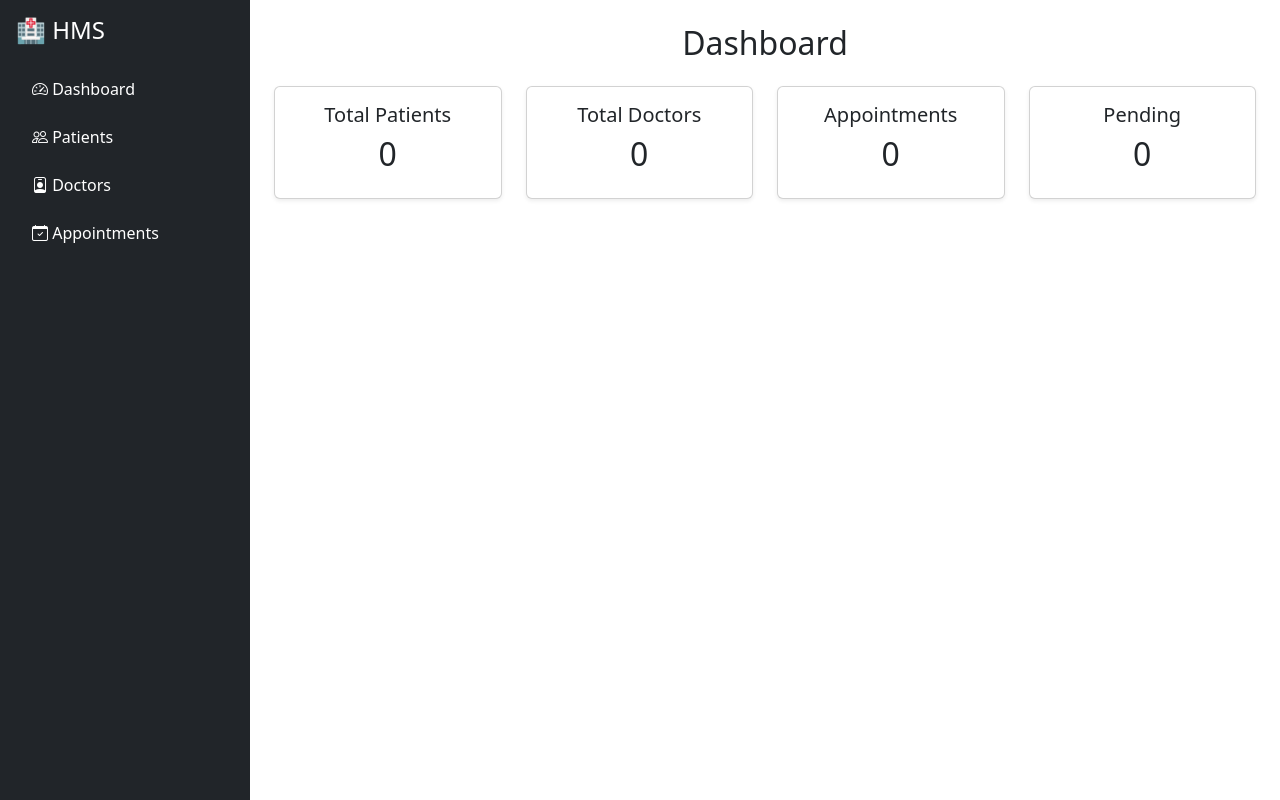
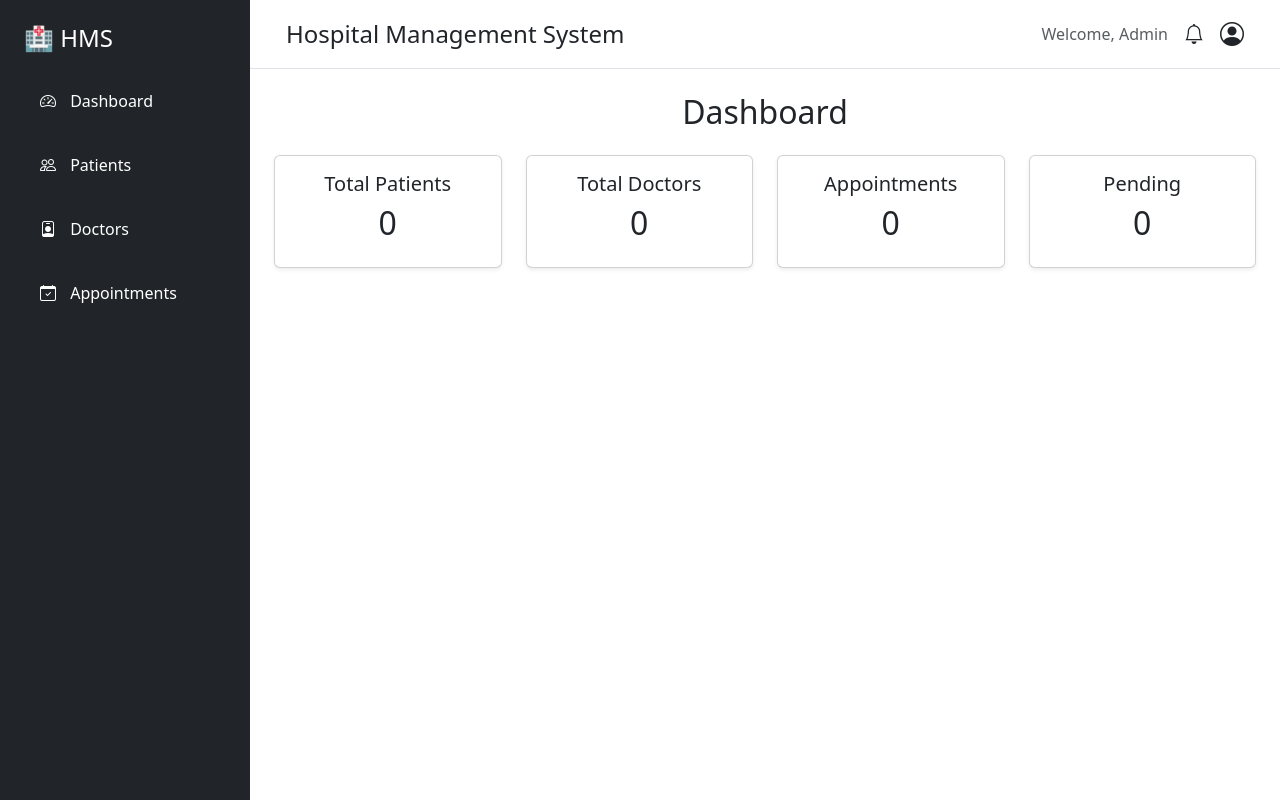
Before and after one commit to AmaanCoder786/hospital-management-system, a Flask app: page /dashboard in a window 1280 px wide. Run offline with Flask 3, Linux system fonts and the light colour scheme; data that the repository does not hold is empty.

Commit message:
Phase 2: Build reusable dashboard layout with sidebar and navbar

```diff
--- a/app.py
+++ b/app.py
@@ -14,14 +14,25 @@ def dashboard():
     connection = get_db_connection()
     cursor = connection.cursor()
 
+    # Total Patients
     cursor.execute("SELECT COUNT(*) FROM patients")
     total_patients = cursor.fetchone()[0]
+
+    # Total Doctors
+    cursor.execute("SELECT COUNT(*) FROM doctors")
+    total_doctors = cursor.fetchone()[0]
+
+    # Total Appointments
+    cursor.execute("SELECT COUNT(*) FROM appointments")
+    total_appointments = cursor.fetchone()[0]
 
     connection.close()
 
     return render_template(
         "dashboard.html",
-        total_patients=total_patients
+        total_patients=total_patients,
+        total_doctors=total_doctors,
+        total_appointments=total_appointments
     )
 
 @app.route("/doctors")
--- a/static/css/style.css
+++ b/static/css/style.css
@@ -0,0 +1,60 @@
+/* ==========================
+   General Layout
+========================== */
+
+
+/* ==========================
+   Sidebar
+========================== */
+.sidebar {
+    width: 250px;
+    min-height: 100vh;
+    background-color: #212529;
+    color:white;
+    padding: 1.5rem;
+}
+
+.sidebar .nav-link{
+    color: #ffffff;
+    border-radius: 8px;
+    padding: 12px 16px;
+    margin-bottom: 8px;
+    transition: all 0.3s ease;
+}
+
+.sidebar .nav-link:hover {
+    background-color: #0d6efd;
+    color: #ffffff;
+}
+
+.sidebar .nav-link i{
+    margin-right: 10px;
+}
+/* ==========================
+   Navbar
+========================== */
+
+
+/* ==========================
+   Cards
+========================== */
+
+
+/* ==========================
+   Tables
+========================== */
+
+
+/* ==========================
+   Forms
+========================== */
+
+
+/* ==========================
+   Buttons
+========================== */
+
+
+/* ==========================
+   Responsive
+========================== */
--- a/templates/Components/navbar.html
+++ b/templates/Components/navbar.html
@@ -0,0 +1,21 @@
+<nav class="navbar navbar-expand-lg bg-white border-bottom px-4 py-3">
+    <div class="container-fluid">
+
+        <h4 class="mb-0">
+            Hospital Management System
+        </h4>
+
+        <div class="d-flex align-items-center">
+
+            <span class="me-3 text-muted">
+                Welcome, Admin
+            </span>
+
+            <i class="bi bi-bell fs-5 me-3"></i>
+
+            <i class="bi bi-person-circle fs-4"></i>
+
+        </div>
+
+    </div>
+</nav>
--- a/templates/Components/sidebar.html
+++ b/templates/Components/sidebar.html
@@ -1,4 +1,4 @@
-<div class="bg-dark text-white p-3 vh-100" style="width: 250px;">
+<div class="sidebar">
     <h4 class="mb-4">🏥 HMS</h4>
 
     <ul class="nav flex-column">
--- a/templates/base.html
+++ b/templates/base.html
@@ -12,10 +12,13 @@
 <body>
     <div class="d-flex">
         {% include 'Components/sidebar.html' %}
-        <main class="flex-grow-1 p-4">
-            {% block content %}
-            {% endblock %}
-        </main>
+        <div class="flex-grow-1">
+            {% include 'Components/navbar.html' %}
+            <main class="flex-grow-1 p-4">
+                {% block content %}
+                {% endblock %}
+            </main>
+        </div>
     </div>
     <script src="{{ url_for('static', filename='js/script.js') }}"></script>
 </body>
--- a/templates/dashboard.html
+++ b/templates/dashboard.html
@@ -19,7 +19,7 @@
         <div class="card text-center shadow-sm">
             <div class="card-body">
                 <h5>Total Doctors</h5>
-                <h2>0</h2>
+                <h2>{{ total_doctors }}</h2>
             </div>
         </div>
     </div>
@@ -28,7 +28,7 @@
         <div class="card text-center shadow-sm">
             <div class="card-body">
                 <h5>Appointments</h5>
-                <h2>0</h2>
+                <h2>{{ total_appointments }}</h2>
             </div>
         </div>
     </div>
```
